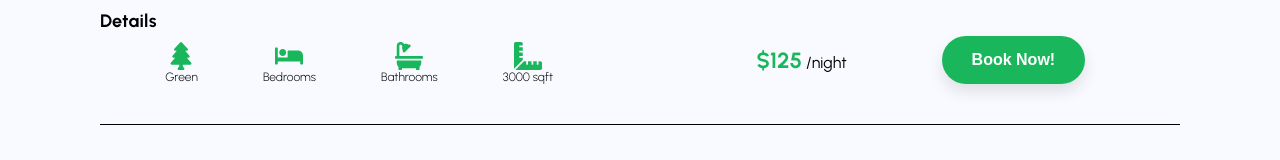
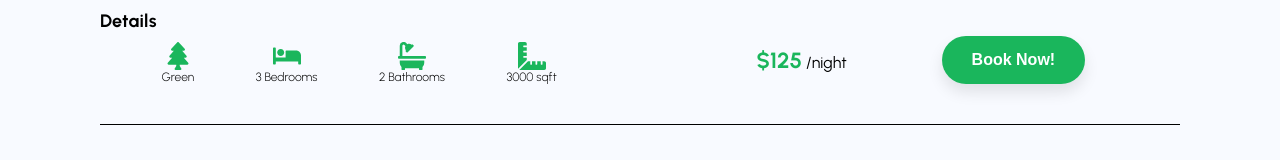
Before and after one commit to Wtheodoro/bed-buddy, a React (Create React App) app: page /rooms/1/1 in a window 1280 px wide. Shown: the part 724-884 px from the top of the page. Built offline with nearby package versions, Linux system fonts and the light colour scheme.

Commit message:
chore: add mock values

```diff
--- a/src/components/RoomDetails/index.tsx
+++ b/src/components/RoomDetails/index.tsx
@@ -15,12 +15,12 @@ const RoomDetails = () => {
 
         <ItemWrapper>
           <FaBed />
-          <p>Bedrooms</p>
+          <p>3 Bedrooms</p>
         </ItemWrapper>
 
         <ItemWrapper>
           <FaBath />
-          <p>Bathrooms</p>
+          <p>2 Bathrooms</p>
         </ItemWrapper>
 
         <ItemWrapper>
```
